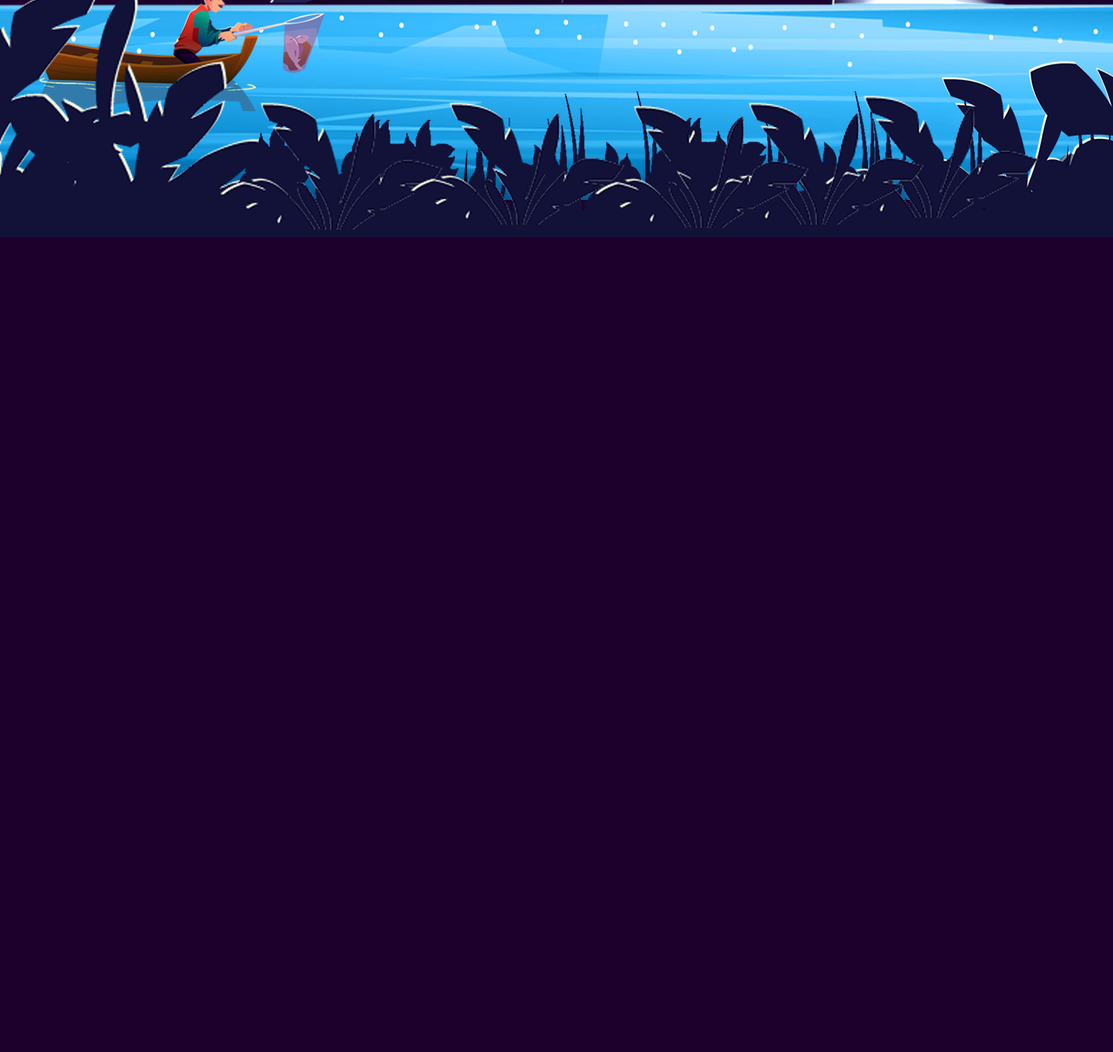
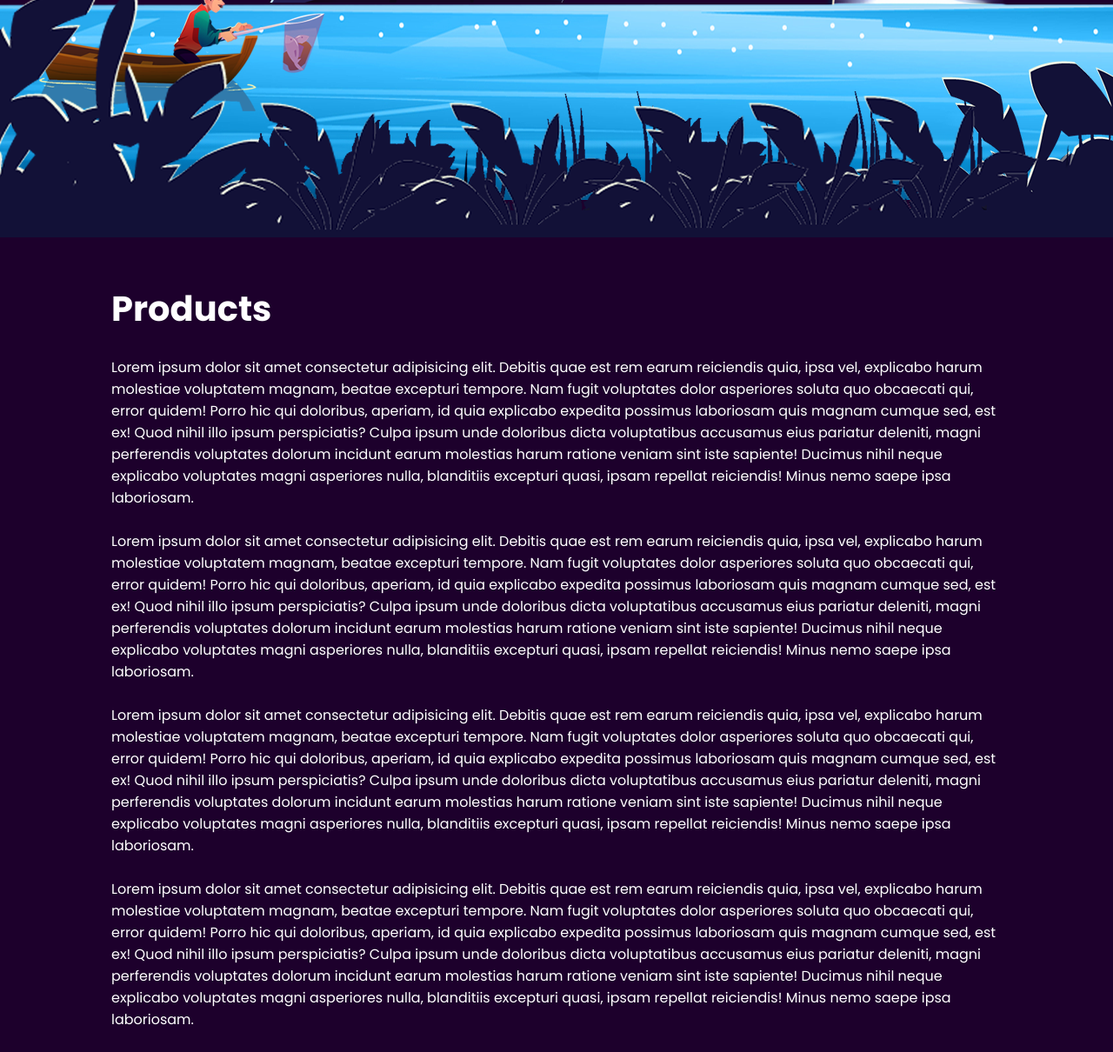
Before and after one commit to Melvin-KJ/parallax-website, a plain HTML site: page index.html in a window 1280 px wide. Shown: the part 1300-2510 px from the top of the page at 87% size. Before the commit the page ends 1600 px from the top, so only its background shows below. Drawn offline with Linux system fonts and the light colour scheme.

Commit message:
added products section and parallax effect for moon, text and train elements

```diff
--- a/index.html
+++ b/index.html
@@ -42,21 +42,90 @@
     <section class="about" id="about">
       <div class="info-box">
         <h2>About Us</h2>
-        <p>Lorem ipsum dolor sit amet consectetur adipisicing elit. Dolores porro perferendis eum. Iste consequatur neque quod inventore velit sapiente veritatis!</p>
+        <p>
+          Lorem ipsum dolor sit amet consectetur adipisicing elit. Dolores porro
+          perferendis eum. Iste consequatur neque quod inventore velit sapiente
+          veritatis!
+        </p>
         <a href="#" class="btn">Read More!</a>
       </div>
 
-      <img src="About-Images/waterfall.png" alt="" id="waterfall" class="about-waterfall">
-      <img src="About-Images/desert-sky.png" alt="" >
-      <img src="About-Images/desert-moon.png" alt="" >
-      <img src="About-Images/desert-NoSky.png" alt="" >
-      <img src="About-Images/desert-rock.png" alt="" >
-      <img src="About-Images/water.png" alt="" >
-      <img src="About-Images/man.png" alt="" >
-      <img src="About-Images/grass.png" alt="" >
+      <img
+        src="About-Images/waterfall.png"
+        alt=""
+        id="waterfall"
+        class="about-waterfall"
+      />
+      <img src="About-Images/desert-sky.png" alt="" />
+      <img src="About-Images/desert-moon.png" alt="" />
+      <img src="About-Images/desert-NoSky.png" alt="" />
+      <img src="About-Images/desert-rock.png" alt="" />
+      <img src="About-Images/water.png" alt="" />
+      <img src="About-Images/man.png" alt="" />
+      <img src="About-Images/grass.png" alt="" />
     </section>
 
-
+    <section class="products" id="products">
+      <div class="para">
+        <h2>Products</h2>
+        <br />
+        <p>
+          Lorem ipsum dolor sit amet consectetur adipisicing elit. Debitis quae
+          est rem earum reiciendis quia, ipsa vel, explicabo harum molestiae
+          voluptatem magnam, beatae excepturi tempore. Nam fugit voluptates
+          dolor asperiores soluta quo obcaecati qui, error quidem! Porro hic qui
+          doloribus, aperiam, id quia explicabo expedita possimus laboriosam
+          quis magnam cumque sed, est ex! Quod nihil illo ipsum perspiciatis?
+          Culpa ipsum unde doloribus dicta voluptatibus accusamus eius pariatur
+          deleniti, magni perferendis voluptates dolorum incidunt earum
+          molestias harum ratione veniam sint iste sapiente! Ducimus nihil neque
+          explicabo voluptates magni asperiores nulla, blanditiis excepturi
+          quasi, ipsam repellat reiciendis! Minus nemo saepe ipsa laboriosam.
+        </p>
+        <br />
+        <p>
+          Lorem ipsum dolor sit amet consectetur adipisicing elit. Debitis quae
+          est rem earum reiciendis quia, ipsa vel, explicabo harum molestiae
+          voluptatem magnam, beatae excepturi tempore. Nam fugit voluptates
+          dolor asperiores soluta quo obcaecati qui, error quidem! Porro hic qui
+          doloribus, aperiam, id quia explicabo expedita possimus laboriosam
+          quis magnam cumque sed, est ex! Quod nihil illo ipsum perspiciatis?
+          Culpa ipsum unde doloribus dicta voluptatibus accusamus eius pariatur
+          deleniti, magni perferendis voluptates dolorum incidunt earum
+          molestias harum ratione veniam sint iste sapiente! Ducimus nihil neque
+          explicabo voluptates magni asperiores nulla, blanditiis excepturi
+          quasi, ipsam repellat reiciendis! Minus nemo saepe ipsa laboriosam.
+        </p>
+        <br />
+        <p>
+          Lorem ipsum dolor sit amet consectetur adipisicing elit. Debitis quae
+          est rem earum reiciendis quia, ipsa vel, explicabo harum molestiae
+          voluptatem magnam, beatae excepturi tempore. Nam fugit voluptates
+          dolor asperiores soluta quo obcaecati qui, error quidem! Porro hic qui
+          doloribus, aperiam, id quia explicabo expedita possimus laboriosam
+          quis magnam cumque sed, est ex! Quod nihil illo ipsum perspiciatis?
+          Culpa ipsum unde doloribus dicta voluptatibus accusamus eius pariatur
+          deleniti, magni perferendis voluptates dolorum incidunt earum
+          molestias harum ratione veniam sint iste sapiente! Ducimus nihil neque
+          explicabo voluptates magni asperiores nulla, blanditiis excepturi
+          quasi, ipsam repellat reiciendis! Minus nemo saepe ipsa laboriosam.
+        </p>
+        <br />
+        <p>
+          Lorem ipsum dolor sit amet consectetur adipisicing elit. Debitis quae
+          est rem earum reiciendis quia, ipsa vel, explicabo harum molestiae
+          voluptatem magnam, beatae excepturi tempore. Nam fugit voluptates
+          dolor asperiores soluta quo obcaecati qui, error quidem! Porro hic qui
+          doloribus, aperiam, id quia explicabo expedita possimus laboriosam
+          quis magnam cumque sed, est ex! Quod nihil illo ipsum perspiciatis?
+          Culpa ipsum unde doloribus dicta voluptatibus accusamus eius pariatur
+          deleniti, magni perferendis voluptates dolorum incidunt earum
+          molestias harum ratione veniam sint iste sapiente! Ducimus nihil neque
+          explicabo voluptates magni asperiores nulla, blanditiis excepturi
+          quasi, ipsam repellat reiciendis! Minus nemo saepe ipsa laboriosam.
+        </p>
+      </div>
+    </section>
 
     <script src="./script.js"></script>
   </body>
--- a/script.js
+++ b/script.js
@@ -0,0 +1,10 @@
+let moon = document.getElementById("moon");
+let text = document.getElementById("text");
+let train = document.getElementById("train");
+
+window.addEventListener("scroll",()=>{
+    let value = window.scrollY;
+    moon.style.top = value * .9 + "px";
+    text.style.top = 80 + value * -0.2 + '%';
+    train.style.left = value * 1.5 + "px";
+})
--- a/style.css
+++ b/style.css
@@ -159,3 +159,12 @@ section {
     background: #1d002c;
     color: #12f7ff;
 }
+
+/* products section */
+.para{
+    padding: 25px 10%;
+}
+
+.para h2{
+    font-size: 2.5rem;
+}
```
